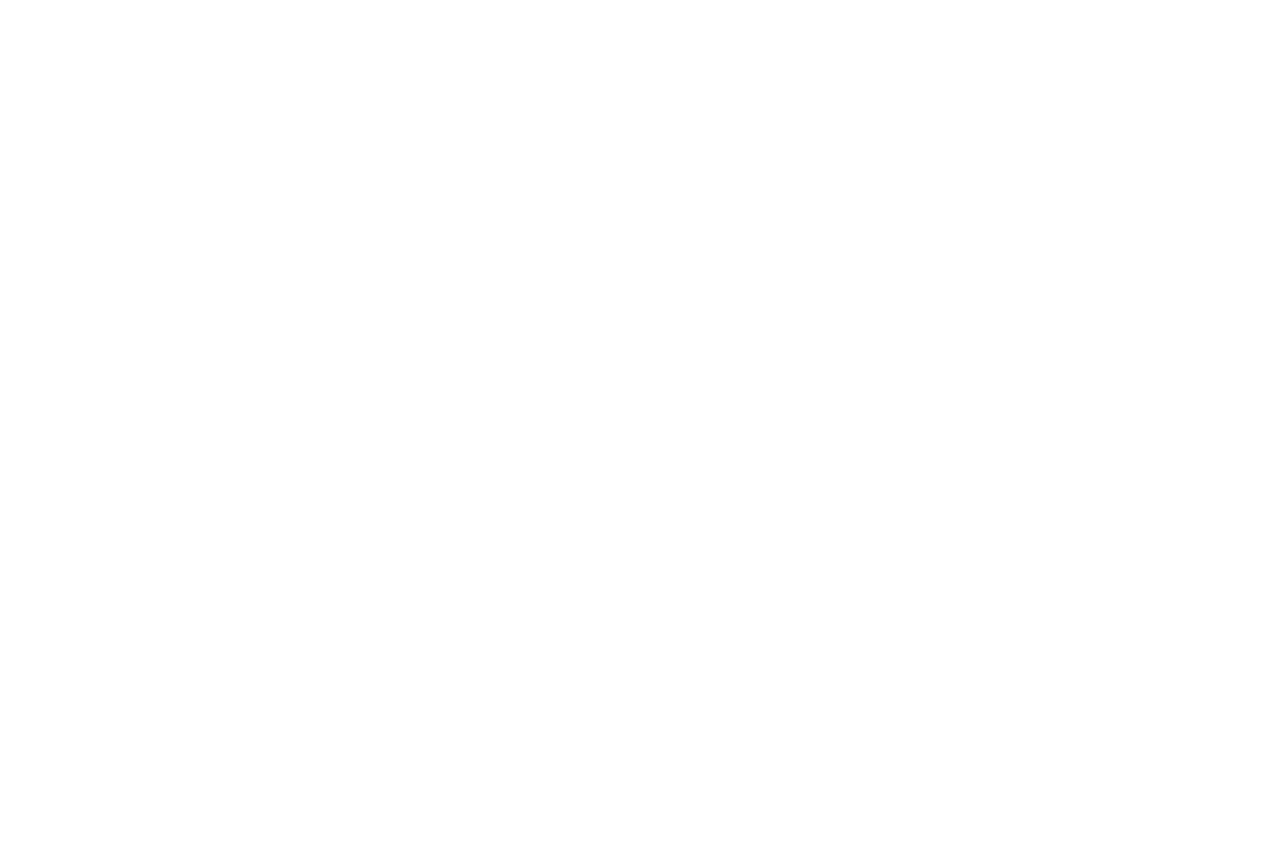
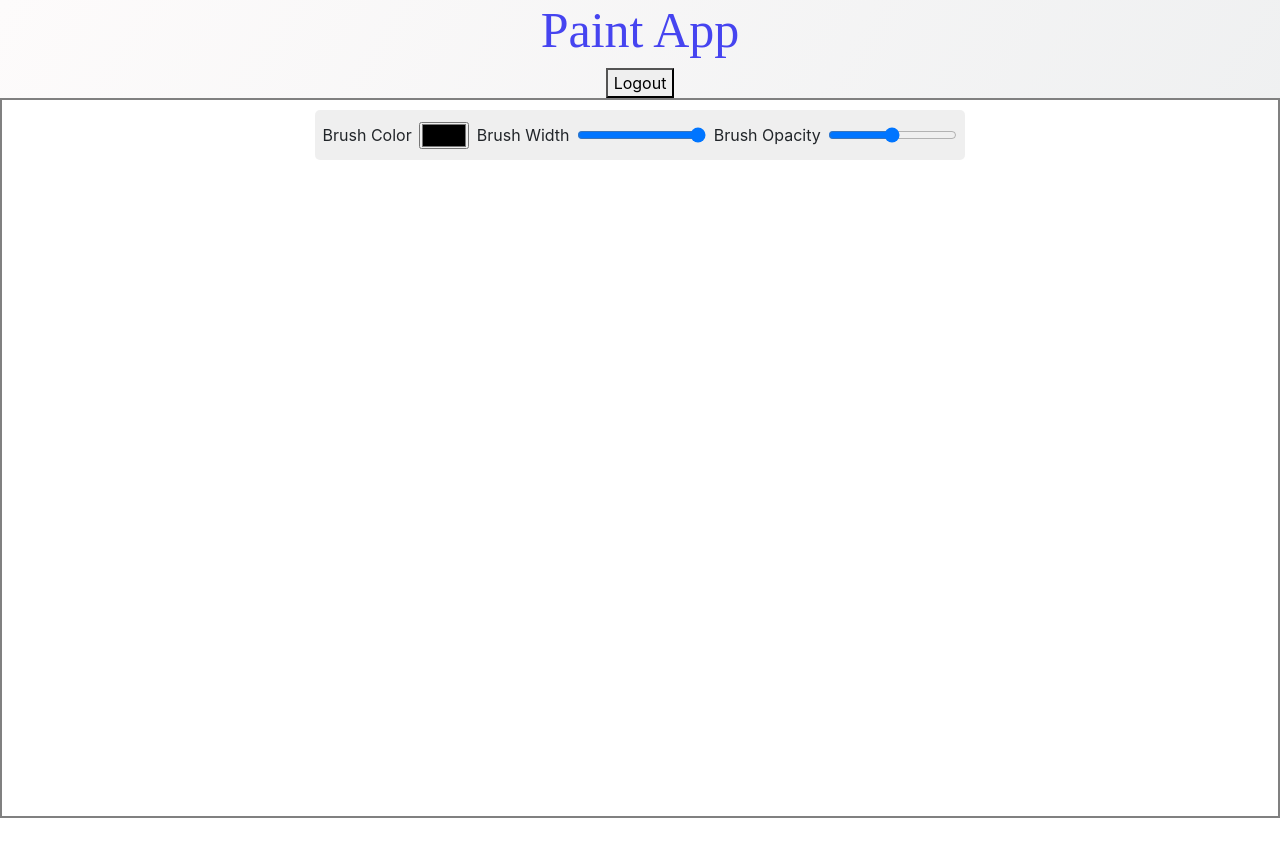
Before and after one commit to lokreanand/react-paint-project, a React (Create React App) app: page /Artboard in a window 1280 px wide. Before the commit this address had no page. Shown: the top 856 px of the page. Before the commit the page ends 800 px from the top, so only its background shows below. Built offline with nearby package versions, Linux system fonts and the light colour scheme.

Commit message:
artboard page added

```diff
--- a/src/App.css
+++ b/src/App.css
@@ -36,3 +36,43 @@
     transform: rotate(360deg);
   }
 }
+
+@import url(
+'https://fonts.googleapis.com/css2?family=Lobster&display=swap');
+
+.paint-area {
+width: 100%;
+height: 100vh;
+display: flex;
+flex-direction: column;
+justify-content: flex-start;
+align-items: center;
+background-image: linear-gradient(
+	120deg, #fdfbfb 0%, #ebedee 100%);
+}
+
+h1 {
+font-family: 'Lobster', cursive;
+font-size: 50px;
+color: #4644f0;
+}
+
+.draw-area {
+width: 1280px;
+height: 720px;
+border: 2px solid #808080;
+position: relative;
+background-color: white;
+}
+
+.Menu {
+width: 650px;
+height: 50px;
+display: flex;
+justify-content: space-evenly;
+border-radius: 5px;
+align-items: center;
+background-color: #a3a3a32d;
+margin: auto;
+margin-top: 10px;
+}
--- a/src/App.js
+++ b/src/App.js
@@ -3,20 +3,34 @@ import Login from './Components/Login';
 import Register from './Components/Register'
 import { useState } from 'react';
 import {Routes, Route} from 'react-router-dom'
+import Artboard from './Components/Artboard';
+import AppContext from './Components/AppContext'
 function App() {
-  const [user,setLoginUser] = useState({
+  const [name,setName] = useState("")
+  const [email,setEmail] = useState("")
+  const user={
+    email:email,
+    name:name,
+    setName,
+    setEmail
+  }
 
-  })
   return (
-    <>          <Routes>
+    <>      <AppContext.Provider value={user}>
+              <Routes>
                 <Route exact path="/"
-                      element={<Register />} />
+                element={
+                  name && email ? <Artboard/>:<Login/>
+                    }/>
                   <Route exact path="/Login"
-                      element={<Login setLoginUser={setLoginUser}/>} />
+                      element={<Login />} />
                   <Route exact path="/Register"
                       element={<Register />} />
+                  <Route exact path="/Artboard"
+                      element={<Artboard />} />
 
               </Routes>
+              </AppContext.Provider>
     </>
   )
 }
--- /dev/null
+++ b/src/Components/AppContext.js
@@ -0,0 +1,5 @@
+import React from "react";
+
+const AppContext = React.createContext();
+
+export default AppContext;
--- /dev/null
+++ b/src/Components/Artboard.js
@@ -0,0 +1,80 @@
+import React, { useContext } from 'react'
+import { useEffect, useRef, useState } from "react";
+import { Link, useNavigate } from 'react-router-dom';
+import AppContext from './AppContext';
+import Menu from "./Menu";
+
+const Artboard = () => {
+    const canvasRef = useRef(null);
+    const ctxRef = useRef(null);
+    const [isDrawing, setIsDrawing] = useState(false);
+    const [lineWidth, setLineWidth] = useState(5);
+    const [lineColor, setLineColor] = useState("black");
+    const [lineOpacity, setLineOpacity] = useState(0.1);
+    const context=useContext(AppContext)
+    const navigate=useNavigate()
+    useEffect(() => {
+      const canvas = canvasRef.current;
+      const ctx = canvas.getContext("2d");
+      ctx.lineCap = "round";
+      ctx.lineJoin = "round";
+      ctx.globalAlpha = lineOpacity;
+      ctx.strokeStyle = lineColor;
+      ctx.lineWidth = lineWidth;
+      ctxRef.current = ctx;
+    }, [lineColor, lineOpacity, lineWidth]);
+
+    const startDrawing = (e) => {
+      ctxRef.current.beginPath();
+      ctxRef.current.moveTo(
+        e.nativeEvent.offsetX,
+        e.nativeEvent.offsetY
+      );
+      setIsDrawing(true);
+    };
+
+    const endDrawing = () => {
+      ctxRef.current.closePath();
+      setIsDrawing(false);
+    };
+
+    const draw = (e) => {
+      if (!isDrawing) {
+        return;
+      }
+      ctxRef.current.lineTo(
+        e.nativeEvent.offsetX,
+        e.nativeEvent.offsetY
+      );
+
+      ctxRef.current.stroke();
+    };
+    const logOut=() =>{
+        context.setName(null)
+        context.setEmail(null)
+        navigate("/")
+    }
+  return (
+    <div className='paint-area'>
+        <h1>Paint App</h1>
+        <button onClick={logOut}>Logout</button>
+      <div className="draw-area">
+        <Menu
+          setLineColor={setLineColor}
+          setLineWidth={setLineWidth}
+          setLineOpacity={setLineOpacity}
+        />
+        <canvas
+          onMouseDown={startDrawing}
+          onMouseUp={endDrawing}
+          onMouseMove={draw}
+          ref={canvasRef}
+          width={`1280px`}
+          height={`720px`}
+        />
+      </div>
+    </div>
+  )
+}
+
+export default Artboard
--- a/src/Components/Login.js
+++ b/src/Components/Login.js
@@ -1,15 +1,14 @@
-import React, { useState,useEffect } from 'react'
+import React, { useState,useEffect, useContext } from 'react'
 import axios from 'axios'
 import { useNavigate } from 'react-router-dom'
 import { Button, Form, Row, Col } from 'react-bootstrap';
-// import MapComponent from './Map';
+import AppContext from "./AppContext";
 
-const Login = ({setLoginUser}) => {
+
+const Login = () => {
     const [validated, setValidated] = useState(false);
-    // const [lng,setLng]=useState(-70.9)
-    // const [lat,setLat]=useState(42.5)
     const navigate=useNavigate()
-
+    const context=useContext(AppContext)
     const [user, setUser]= useState({
     email:"",
     password:""
@@ -30,8 +29,9 @@ const Login = ({setLoginUser}) => {
             await axios.post("http://localhost:5000/login",user).then((res)=>{
             if(res.data.flag===true){
               alert("Logged in Successfully")
-              setLoginUser(res.data.user)
-              navigate("/Register")
+              context.setName(res.data.user.name)
+              context.setEmail(res.data.user.email)
+              navigate("/")
             }
             else if(res.data.flag===false){
               alert("Wrong password")
@@ -52,7 +52,9 @@ const Login = ({setLoginUser}) => {
         }
 
 
-
+    const register = () =>{
+      navigate("/Register")
+    }
 
   return (
     <div>
@@ -86,6 +88,9 @@ const Login = ({setLoginUser}) => {
       <Button type="submit">Login</Button>
       </Col>
         </Form>
+        <Col className="mb-3" md='11'>
+      <Button onClick={register}>Register</Button>
+      </Col>
 
     </div>
   )
--- /dev/null
+++ b/src/Components/Menu.js
@@ -0,0 +1,37 @@
+import React from "react";
+import "../App.css";
+
+const Menu = ({ setLineColor, setLineWidth,
+setLineOpacity }) => {
+return (
+	<div className="Menu">
+	<label>Brush Color </label>
+	<input
+		type="color"
+		onChange={(e) => {
+		setLineColor(e.target.value);
+		}}
+	/>
+	<label>Brush Width </label>
+	<input
+		type="range"
+		min="3"
+		max="20"
+		onChange={(e) => {
+		setLineWidth(e.target.value);
+		}}
+	/>
+	<label>Brush Opacity</label>
+	<input
+		type="range"
+		min="1"
+		max="100"
+		onChange={(e) => {
+		setLineOpacity(e.target.value / 100);
+		}}
+	/>
+	</div>
+);
+};
+
+export default Menu;
--- a/src/Components/Register.js
+++ b/src/Components/Register.js
@@ -46,7 +46,9 @@ const Register = () => {
           setValidated(true)
         }
 
-
+    const login = () =>{
+      navigate("/Login")
+    }
 
 
   return (
@@ -94,7 +96,9 @@ const Register = () => {
       <Button type="submit">Register</Button>
       </Col>
         </Form>
-
+        <Col className="mb-3" md='11'>
+      <Button onClick={login}>Login</Button>
+      </Col>
     </div>
   )
 }
```
Also changed, not shown: 1 other file (tests, documents, lock files or other folders).
